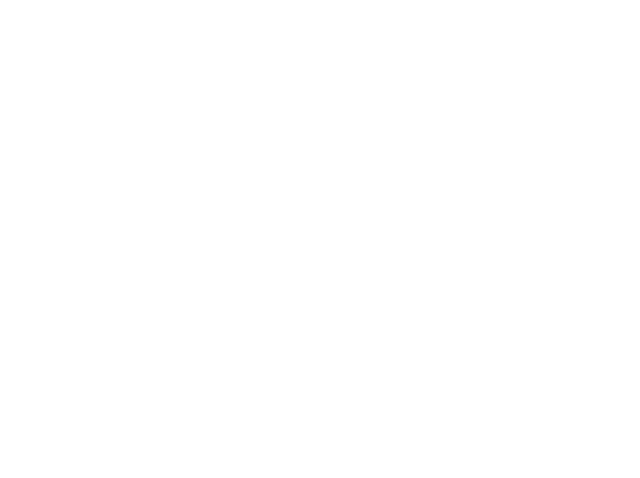
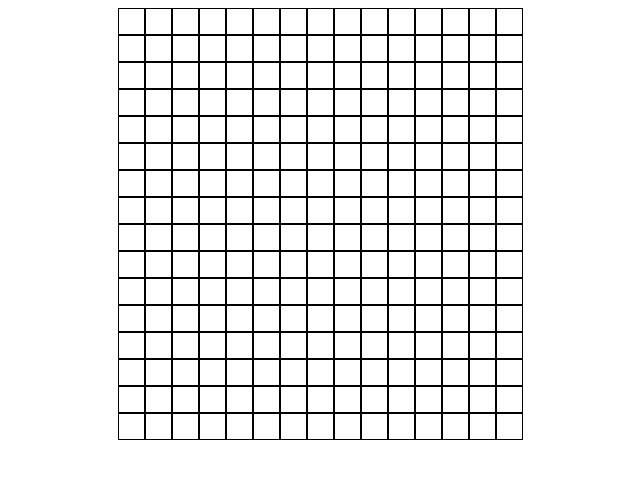
Before and after one commit to jackohhearts/Etch-A-Sketch, a plain HTML site: page index.html in a window 1280 px wide. Shown: the whole page, without its empty margins (320-960 px from the left). Drawn offline with Linux system fonts and the light colour scheme.

Commit message:
initial square
initial 16x16 square created using for loop

```diff
--- a/index.html
+++ b/index.html
@@ -7,6 +7,9 @@
     <title>Etch-A-Sketch</title>
 </head>
 <body>
+    <div id="container">
+
+    </div>
     <script src="index.js"></script>
 </body>
 </html>
--- a/index.js
+++ b/index.js
@@ -0,0 +1,5 @@
+for(i = 0; i <= 256; i++){
+let div = document.createElement("div")
+div.setAttribute("id", "Div"+1)
+document.getElementById("container").appendChild(div)
+}
--- a/style.css
+++ b/style.css
@@ -0,0 +1,18 @@
+#container {
+    display: flex;
+    flex-wrap: wrap;
+    align-content: center;
+    justify-content: center;
+}
+
+#container>div {
+    border: 1px solid black;
+    height: 25px;
+    width: 25px;
+}
+
+#container>div:nth-child(16n + 1) {
+    width: 100%;
+    border: 0;
+    height: 0;
+}
```
